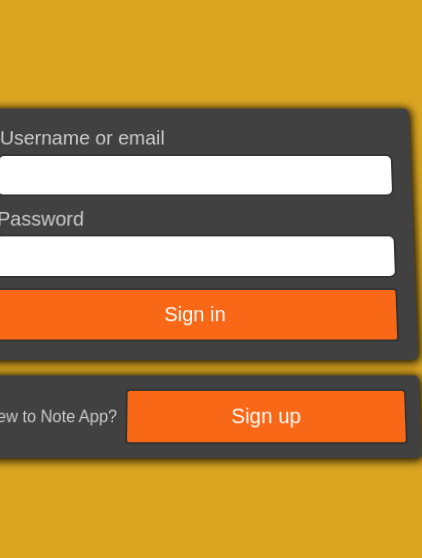
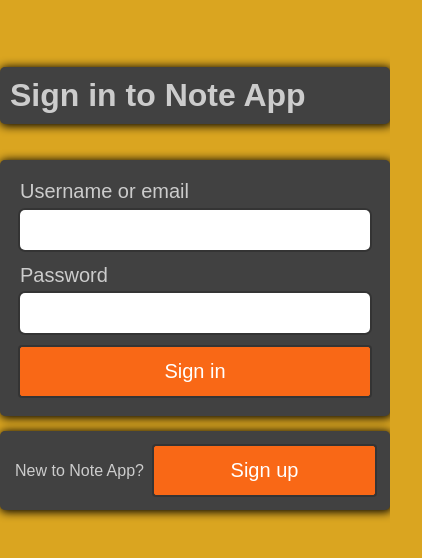
Before and after one commit to milosZed7/NoteApp, a React (Create React App) app: page /login in a window 390 px wide. Shown: the part 144-702 px from the top of the page, 422 px wide, since content can reach past the window. Built offline with nearby package versions, Linux system fonts and the light colour scheme.

Commit message:
added title to login/rgister

```diff
--- a/src/Login.jsx
+++ b/src/Login.jsx
@@ -8,6 +8,7 @@ class Login extends React.Component {
     render() {
         return (
             <div className="signup-login-wrapper">
+                <h1 className="signup-login-title">Sign in to Note App</h1>
                 <div className="signup-login-form-wrapper">
                     <form>
                         <label htmlFor="username" className="signup-login-label">
--- a/src/Registration.jsx
+++ b/src/Registration.jsx
@@ -7,6 +7,7 @@ class Registration extends React.Component {
     render() {
         return (
             <div className="signup-login-wrapper">
+                <h1 className="signup-login-title">Join Note App</h1>
                 <div className="signup-login-form-wrapper">
                     <form>
                         <label htmlFor="username" className="signup-login-label">
--- a/src/registration-login.css
+++ b/src/registration-login.css
@@ -3,6 +3,7 @@
     grid-template-columns: 1fr;
     grid-gap: 15px;
     transform: perspective(400px) rotateX(4deg);
+    transition: all 0.3s ease-in-out;
 }
 
 .signup-login-form-wrapper {
@@ -76,3 +77,23 @@
 .signup-login-btn.login {
     flex-grow: 2;
 }
+
+.signup-login-title {
+    color: #ccc;
+    background: #414141;
+    width: 100%;
+    text-align: start;
+    padding: 10px;
+    border-radius: 5px;
+    box-shadow: 1px 1px 10px 1px rgba(0, 0, 0, 1);
+}
+
+@media all and (max-width: 500px) {
+    .signup-login-form-wrapper form {
+        width: 100%;
+    }
+    .signup-login-wrapper {
+        width: 100%;
+        transform: none;
+    }
+}
```
